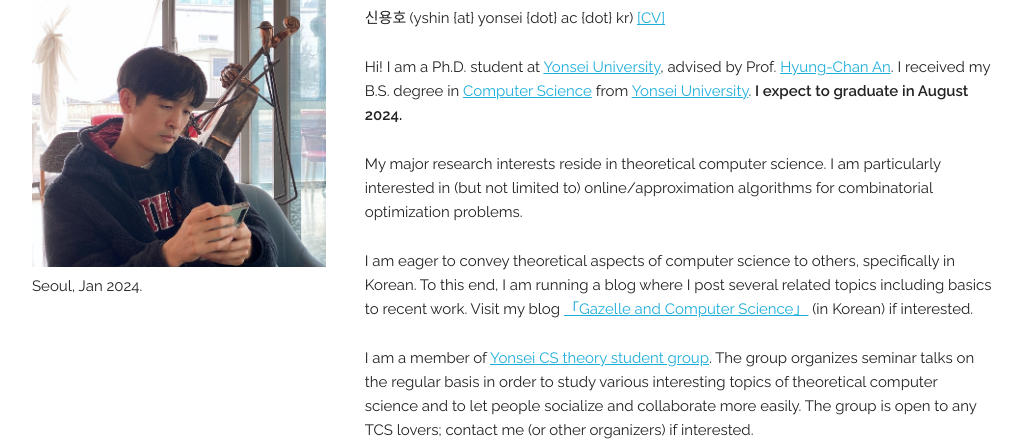
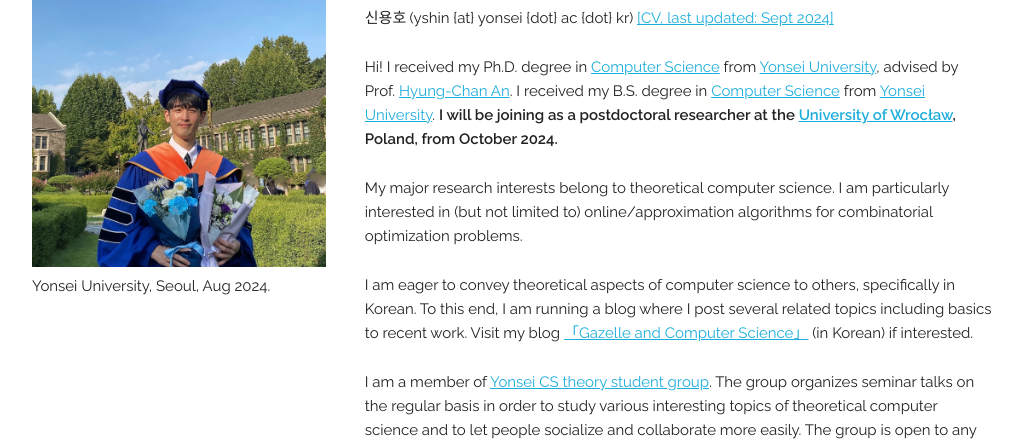
Before and after one commit to yonghoshin36/yonghoshin36.github.io, a plain HTML site: page index.html in a window 1280 px wide. Shown: the part 171-618 px from the top of the page, without its empty margins (128-1150 px from the left). Drawn offline with Linux system fonts and the light colour scheme.

Commit message:
phd update

```diff
--- a/index.html
+++ b/index.html
@@ -46,22 +46,22 @@
     <div class="row">
 
       <div class="one-third column" style="margin-top: 15%;">
-        <img src="img/yshin3.jpg" style="width: 100%;"/>
+        <img src="img/yshin4.jpg" style="width: 100%;"/>
         <p>
-          Seoul, Jan 2024.
+          Yonsei University, Seoul, Aug 2024.
         </p>
       </div>
 
       <div class="two-thirds column" style="margin-top: 10%;">
         <h1>Yongho Shin</h1>
         <p>
-          <span style="font-family: 'Noto Sans KR', sans-serif;">신용호 </span> (yshin {at} yonsei {dot} ac {dot} kr) <a href="cv/cv_yshin.pdf" target="_blank">[CV]</a>
+          <span style="font-family: 'Noto Sans KR', sans-serif;">신용호 </span> (yshin {at} yonsei {dot} ac {dot} kr) <a href="cv/cv_yshin.pdf" target="_blank">[CV, last updated: Sept 2024]</a>
         </p>
         <p>
-          Hi! I am a Ph.D. student at <a href="https://www.yonsei.ac.kr/" target="_blank">Yonsei University</a>, advised by Prof. <a href="http://opt.yonsei.ac.kr/an/" target="_blank">Hyung-Chan An</a>. <span style="display:inline-block;">I received</span> my B.S. degree in <a href="https://cs.yonsei.ac.kr/" target="_blank">Computer Science</a> from <a href="https://www.yonsei.ac.kr/" target="_blank">Yonsei University</a>. <b>I expect to graduate in August 2024.</b>
+          Hi! I received my Ph.D. degree in <a href="https://cs.yonsei.ac.kr/" target="_blank">Computer Science</a> from <a href="https://www.yonsei.ac.kr/" target="_blank">Yonsei University</a>, advised by Prof. <a href="http://opt.yonsei.ac.kr/an/" target="_blank">Hyung-Chan An</a>. <span style="display:inline-block;">I received</span> my B.S. degree in <a href="https://cs.yonsei.ac.kr/" target="_blank">Computer Science</a> from <a href="https://www.yonsei.ac.kr/" target="_blank">Yonsei University</a>. <b>I will be joining as a postdoctoral researcher at the <a href="https://uni.wroc.pl/" target="_blank">University of Wrocław</a>, Poland, from October 2024.</b>
         </p>
         <p>
-          My major research interests reside in theoretical computer science. I am particularly interested in (but not limited to) online/approximation algorithms for combinatorial optimization problems.
+          My major research interests belong to theoretical computer science. I am particularly interested in (but not limited to) online/approximation algorithms for combinatorial optimization problems.
         </p>
         <p>
           I am eager to convey theoretical aspects of computer science to others, specifically in Korean. To this end, I am running a blog where I post several related topics including basics to recent work. Visit my blog <a href="https://gazelle-and-cs.tistory.com" target="_blank">「Gazelle and Computer Science」</a> (in Korean) if interested.
```
Also changed, not shown: img/yshin4.jpg (added), 3 other files.
